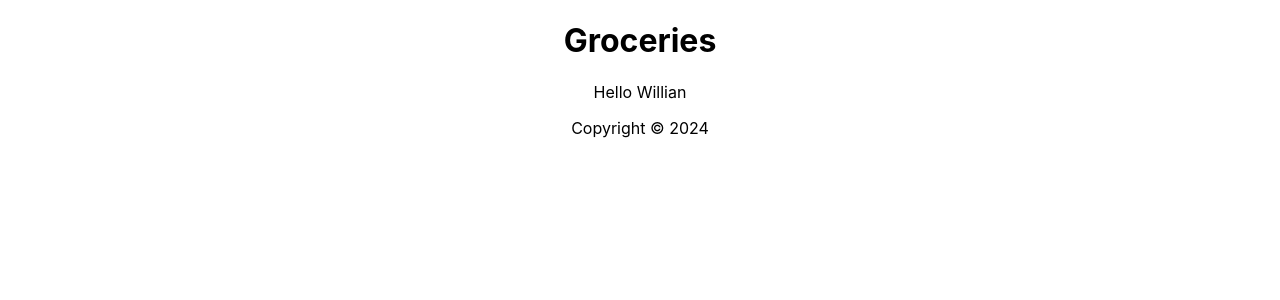
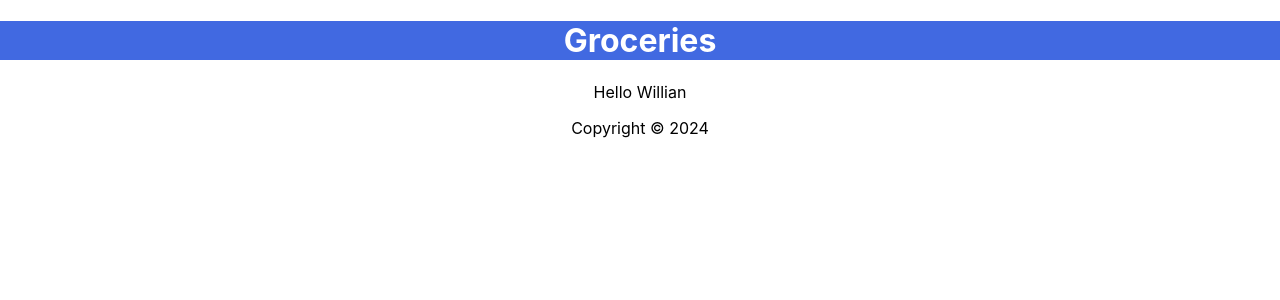
Before and after one commit to samwanyua/React-series, a React (Create React App) app in the folder tut_/: page / in a window 1280 px wide. Shown: the top 300 px of the page. Built offline with nearby package versions, Linux system fonts and the light colour scheme.

Commit message:
Applying CSS

```diff
--- a/tut_/src/Header.js
+++ b/tut_/src/Header.js
@@ -1,6 +1,11 @@
 const Header = () => {
+    const headerStyle = {
+        backgroundColor: 'royalblue',
+        color: '#fff'
+    }
+
     return (
-    <header>
+        <header style={headerStyle}>
             <h1>
                 Groceries
             </h1>
@@ -8,4 +13,4 @@ const Header = () => {
     )
 }
 
-export default Header
+export default Header;
```
Lines whose indentation alone changed are shown as unchanged.
